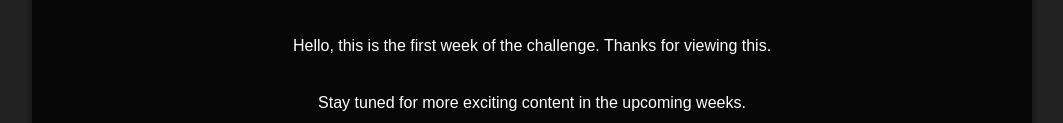
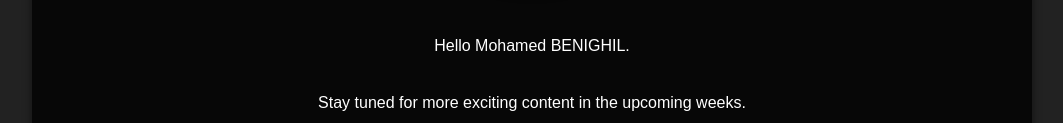
Before and after one commit to MohamedBenighil/staticwebsite, a plain HTML site: page website/index.html in a window 1280 px wide. Shown: the part 415-538 px from the top of the page, without its empty margins (108-1171 px from the left). Drawn offline with Linux system fonts and the light colour scheme.

Commit message:
Update index.html

```diff
--- a/website/index.html
+++ b/website/index.html
@@ -80,7 +80,7 @@
             <img src="https://avatars.githubusercontent.com/u/90508814?v=4" alt="Your Photo">
         </div>
         <div class="para">
-            <p>Hello, this is the first week of the challenge. Thanks for viewing this.</p>
+            <p>Hello Mohamed BENIGHIL.</p>
             <p>Stay tuned for more exciting content in the upcoming weeks.</p>
         </div>
     </div>
```
